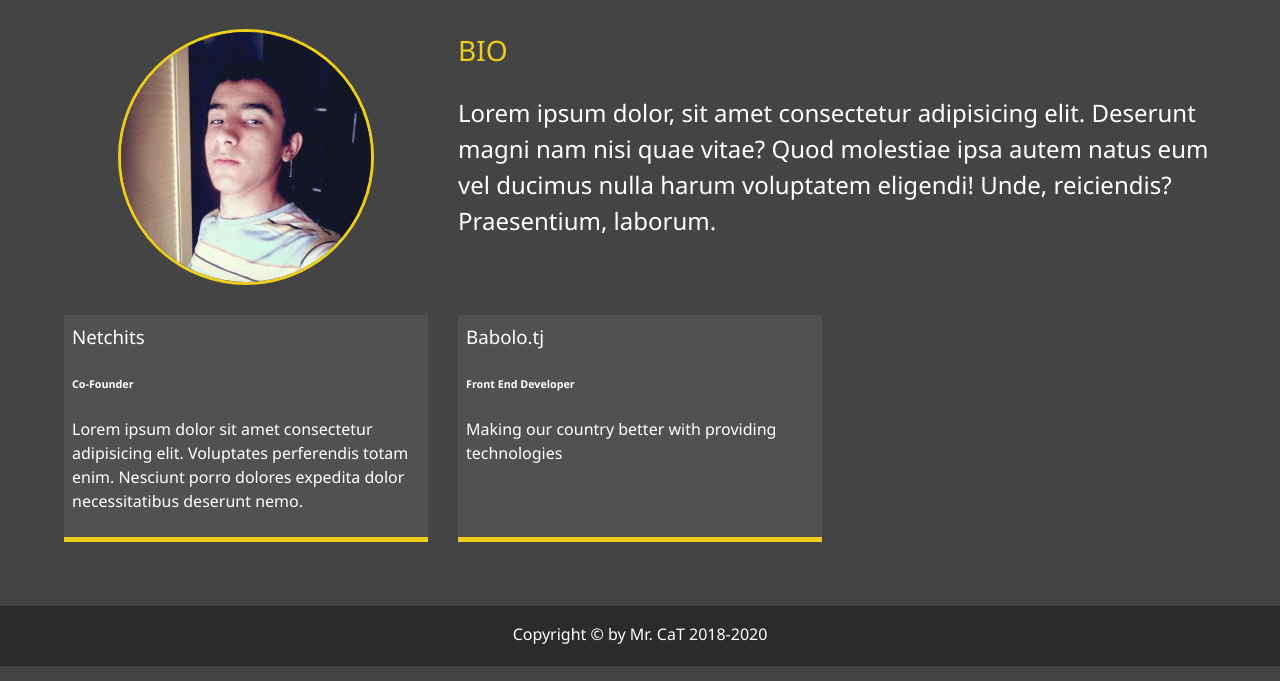
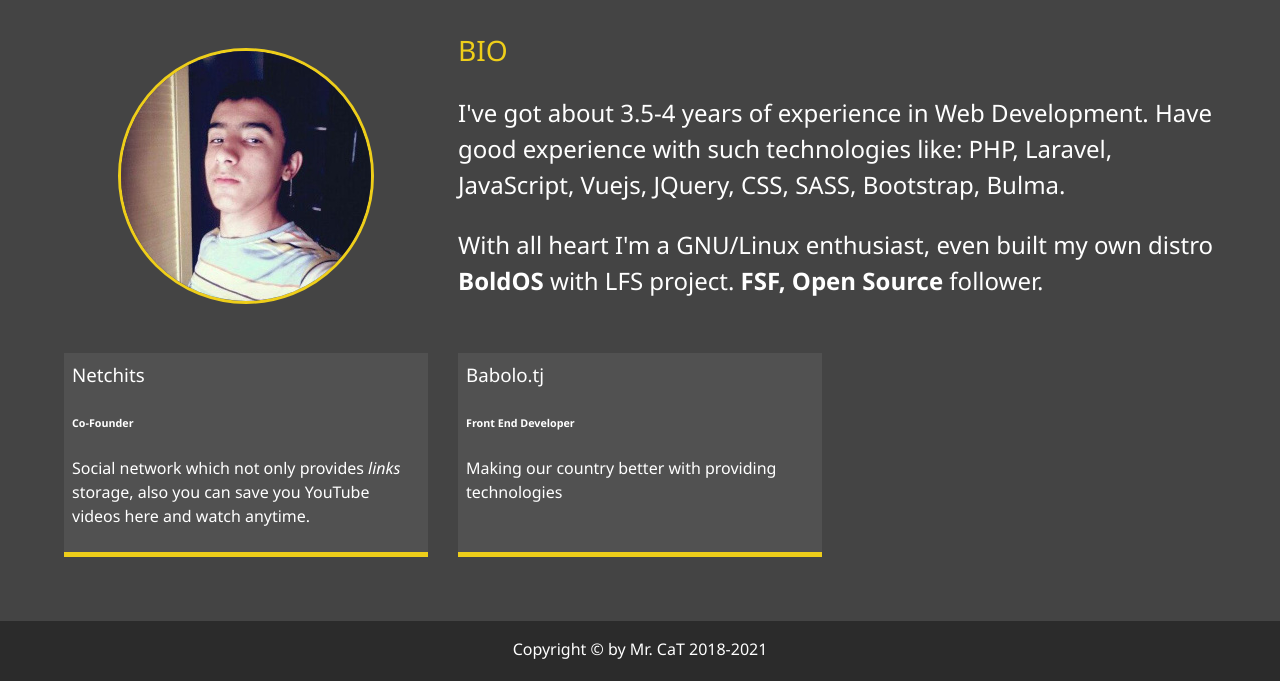
Before and after one commit to mrcat323/mrcat323.github.io, a plain HTML site: page about.html in a window 1280 px wide. Shown: the part 253-934 px from the top of the page. Drawn offline with Linux system fonts and the light colour scheme.

Commit message:
changes about myself

```diff
--- a/about.html
+++ b/about.html
@@ -62,15 +62,15 @@
 
       <div class="bio">
         <h3 class="text-secondary">BIO</h3>
-        <p>Lorem ipsum dolor, sit amet consectetur adipisicing elit. Deserunt magni nam nisi quae vitae? Quod molestiae ipsa
-          autem natus eum vel ducimus nulla harum voluptatem eligendi! Unde, reiciendis? Praesentium, laborum.</p>
+        <p>I've got about 3.5-4 years of experience in Web Development. Have good experience with such technologies like:
+	  PHP, Laravel, JavaScript, Vuejs, JQuery, CSS, SASS, Bootstrap, Bulma.</p>
+	<p>With all heart I'm a GNU/Linux enthusiast, even built my own distro <b>BoldOS</b> with LFS project. <b>FSF, Open Source</b> follower.</p>
       </div>
 
       <div class="job job-1">
         <h3>Netchits</h3>
         <h6>Co-Founder</h6>
-        <p>Lorem ipsum dolor sit amet consectetur adipisicing elit. Voluptates perferendis totam enim. Nesciunt porro dolores
-          expedita dolor necessitatibus deserunt nemo.</p>
+        <p>Social network which not only provides <i>links</i> storage, also you can save you YouTube videos here and watch anytime.</p>
       </div>
 
       <div class="job job-2">
@@ -82,7 +82,7 @@
   </main>
 
   <footer id="main-footer">
-    Copyright &copy; by Mr. CaT 2018-2020
+    Copyright &copy; by Mr. CaT 2018-2021
   </footer>
 
   <script src="js/main.js"></script>
```
